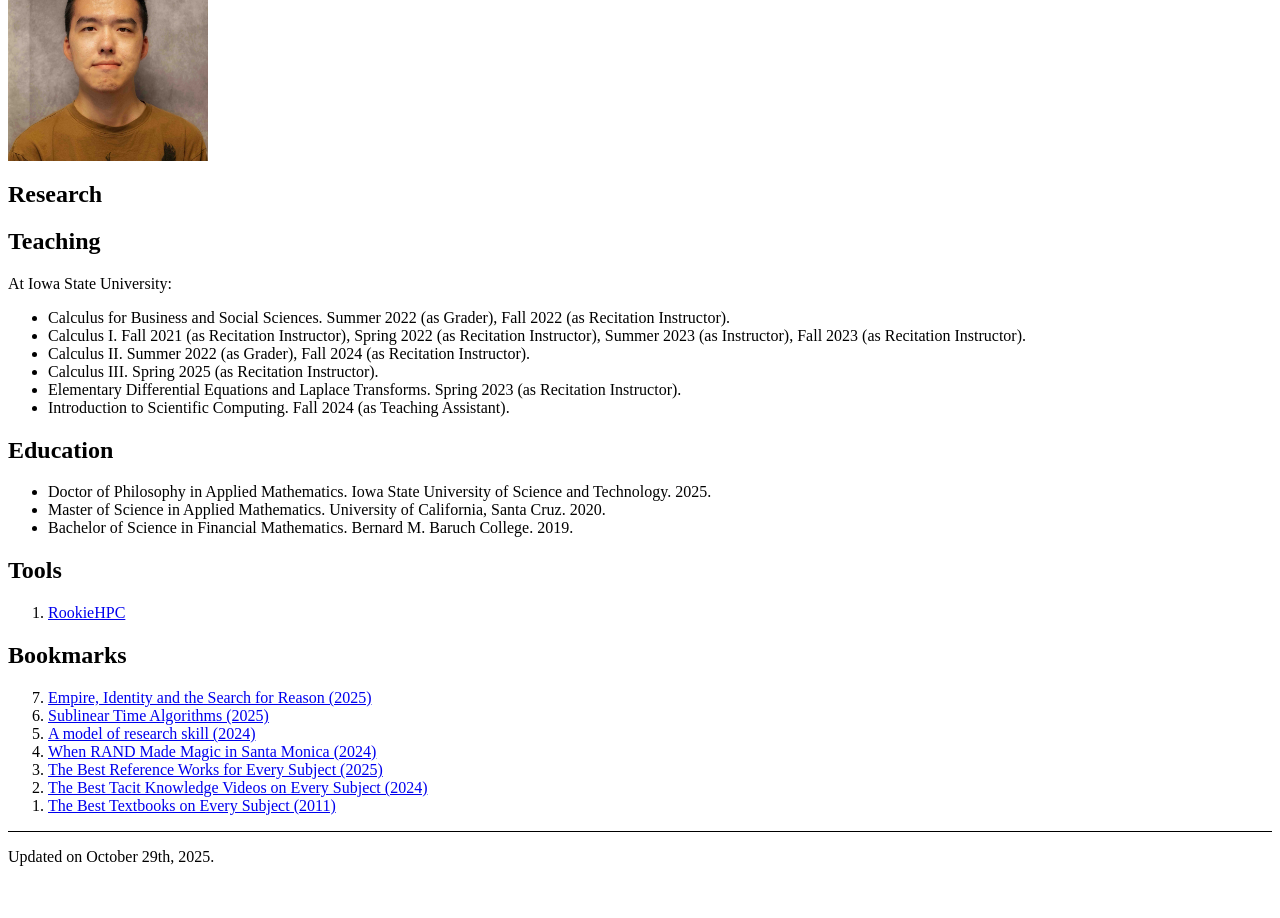
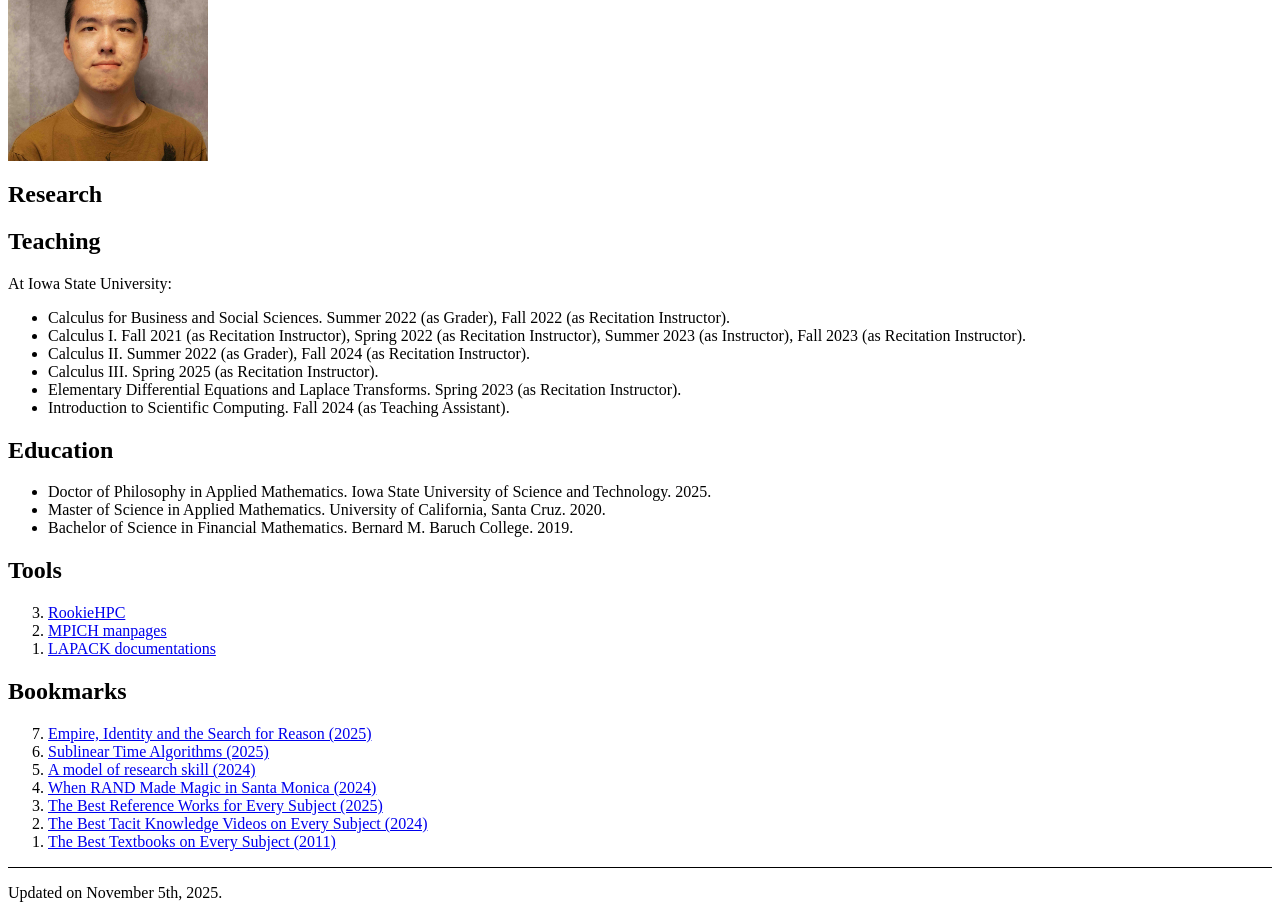
Before and after one commit to yhu1729/yhu1729.github.io, a plain HTML site: page index.html in a window 1280 px wide. Shown: the part 119-1037 px from the top of the page. Before the commit the page ends 1001 px from the top, so only its background shows below. Drawn offline with Linux system fonts and the light colour scheme.

Commit message:
add tools

```diff
--- a/index.html
+++ b/index.html
@@ -54,6 +54,10 @@ hr {
     <ol reversed>
       <li><a href="https://rookiehpc.org/">
         RookieHPC</a></li>
+      <li><a href="https://www.mpich.org/documentation/manpages/">
+        MPICH manpages</a></li>
+      <li><a href="https://www.netlib.org/lapack/explore-html/index.html">
+        LAPACK documentations</a></li>
     </ol>
     <h2>Bookmarks</h2>
     <ol reversed>
@@ -73,6 +77,6 @@ hr {
         The Best Textbooks on Every Subject (2011)</a></li>
     </ol>
     <hr />
-    <div><p>Updated on October 29th, 2025.</p></div>
+    <div><p>Updated on November 5th, 2025.</p></div>
   </body>
 </html>
```
